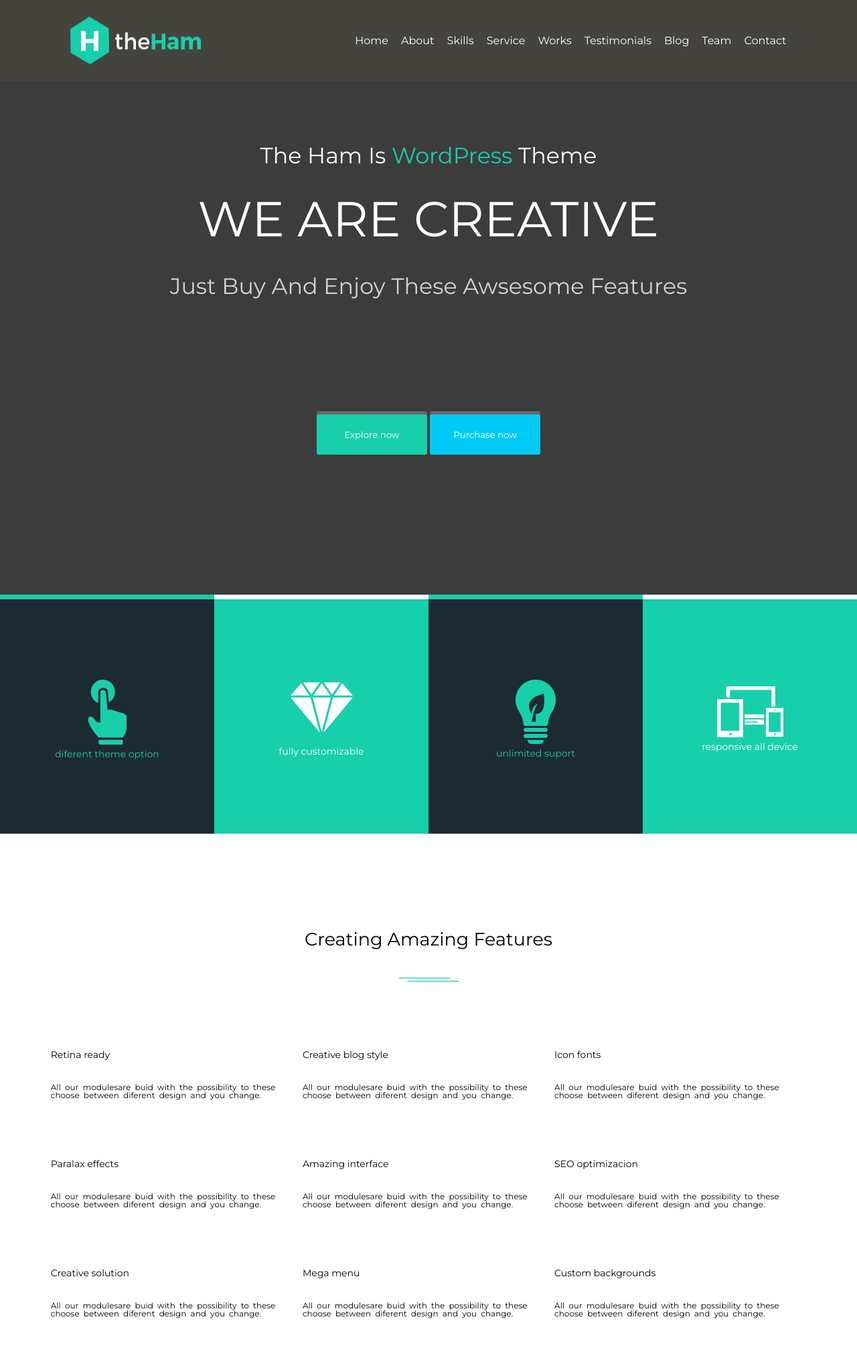
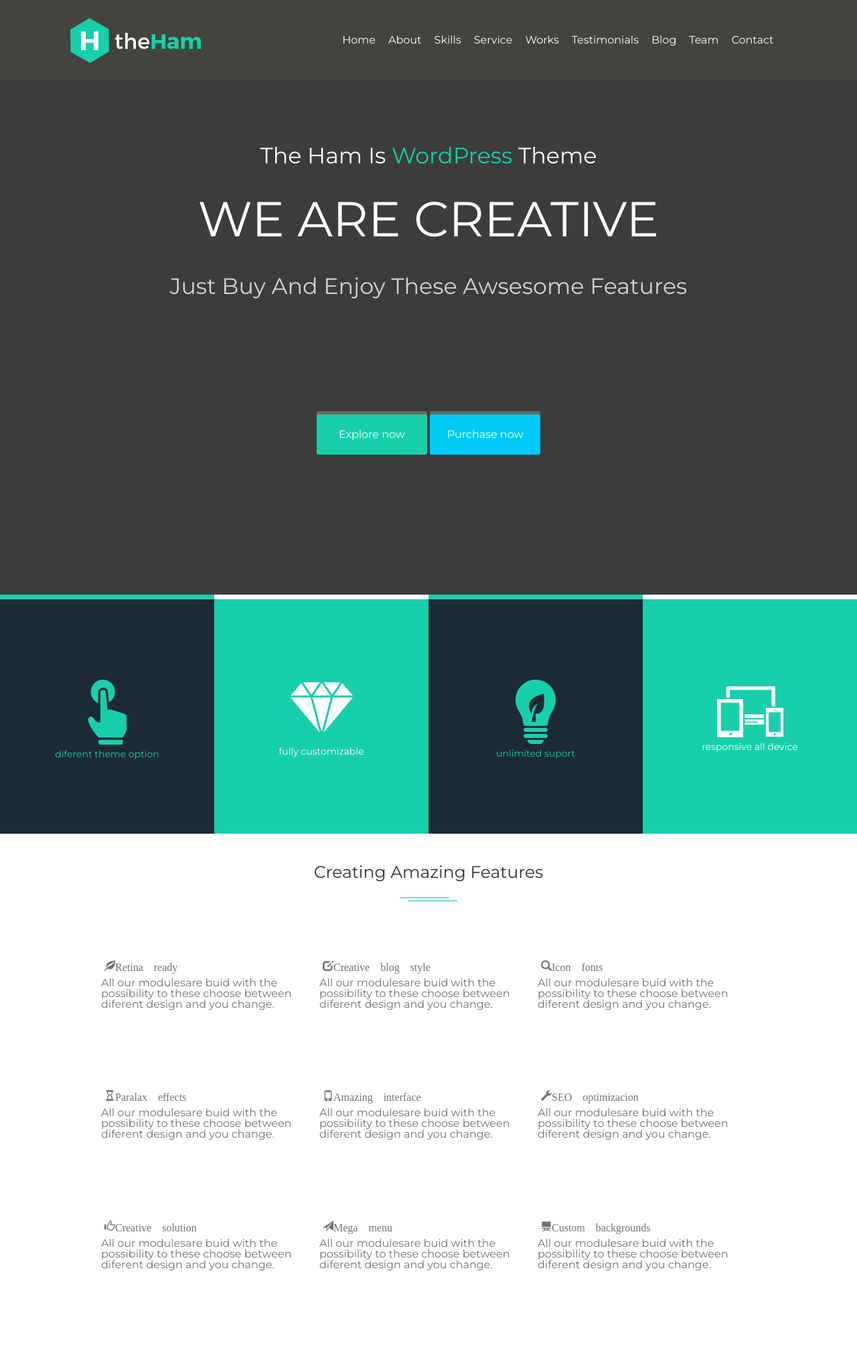
Before and after one commit to pavlosuperhero/web-studio, a plain HTML site: page index.html in a window 1280 px wide. Shown: the whole page at 67% size. Drawn offline with nearby package versions, Linux system fonts and the light colour scheme.

Commit message:
30% is done

```diff
--- a/css/index.css
+++ b/css/index.css
@@ -1,16 +1,4 @@
-html, body, div, span, applet, object, iframe,
-h1, h2, h3, h4, h5, h6, p, blockquote, pre,
-a, abbr, acronym, address, big, cite, code,
-del, dfn, em, img, ins, kbd, q, s, samp,
-small, strike, strong, sub, sup, tt, var,
-b, u, i, center,
-dl, dt, dd, ol, ul, li,
-fieldset, form, label, legend,
-table, caption, tbody, tfoot, thead, tr, th, td,
-article, aside, canvas, details, embed,
-figure, figcaption, footer, header, hgroup,
-menu, nav, output, ruby, section, summary,
-time, mark, audio, video {
+html, body, div, span, applet, object, iframe, h1, h2, h3, h4, h5, h6, p, blockquote, pre, a, abbr, acronym, address, big, cite, code, del, dfn, em, img, ins, kbd, q, s, samp, small, strike, strong, sub, sup, tt, var, b, u, i, center, dl, dt, dd, ol, ul, li, fieldset, form, label, legend, table, caption, tbody, tfoot, thead, tr, th, td, article, aside, canvas, details, embed, figure, figcaption, footer, header, hgroup, menu, nav, output, ruby, section, summary, time, mark, audio, video {
     margin: 0;
     padding: 0;
     border: 0;
@@ -18,83 +6,151 @@
     font: inherit;
     vertical-align: baseline;
 }
+
 /* HTML5 display-role reset for older browsers */
-article, aside, details, figcaption, figure,
-footer, header, hgroup, menu, nav, section {
+article, aside, details, figcaption, figure, footer, header, hgroup, menu, nav, section {
     display: block;
 }
+
 body {
     line-height: 1;
 }
+
 ol, ul {
     list-style: none;
 }
+
 blockquote, q {
     quotes: none;
 }
-blockquote:before, blockquote:after,
-q:before, q:after {
+
+blockquote:before, blockquote:after, q:before, q:after {
     content: '';
     content: none;
 }
+
 table {
     border-collapse: collapse;
     border-spacing: 0;
 }
-html{
+
+html {
     margin: auto;
     max-width: 1920px;
 }
-/* Media screen*/
-	@media screen and (max-width: 655px) {
+
+/* nav block */
+.navigatio {
+    background-color: #44433e;
+	width: 100%;
+    top: 0;
+    position: fixed;
+}
+.logo img {
+    padding-top: 25px;
+    padding-bottom: 25px;
+}
+
+.menu a {
+    color: #fff;
+    text-decoration: none;
+    font-family: Montserrat, sans-serif;
+    text-transform: capitalize;
+}
+
+/* Media screens*/
+@media screen and (min-width: 866px) {
+    .navigatio{
+    	max-width: 1920px;
+    	z-index: 1;
+    }
+    .main_menu {
+        display: flex;
+        justify-content: space-around;
+        align-items: center;
+        height: 120px;
+    }
+
+    nav ul {
+        display: flex;
+    }
+
+    nav ul li {
+        flex: 1 1 0;
+        padding-right: 19px;
+    }
+
+    nav ul li a:hover {
+        box-shadow: 0 4px #18cfab;
+        color: #fff;
+        text-decoration: none;
+        font-family: Montserrat, sans-serif;
+        text-transform: capitalize;
+        transition: 0.3s;
+    }
+}
+
+@media only screen and (max-width: 865px) {
     body {
         overflow-x: hidden;
     }
 
+    .navigatio {
+        position: fixed;
+        font-family: Montserrat, sans-serif;
+        text-decoration: none;
     }
 
-/* nav block */
-.burger{
-	display: none;
+    .main_menu {
+        display: flex;
+        justify-content: space-around;
+        align-items: center;
     }
-.navigatio {
-     background-color: #44433e;
-     display: flex;
-     flex-flow:row wrap;
-     justify-content:space-around;
-     min-height: 121px;
-     position: fixed;
-     max-width: 1920px;
+
+    .logo {
+        padding-top: 25px;
+        padding-bottom: 25px;
+    }
+
+    .hamburger {
+        cursor: pointer;
+        padding: 15px;
+        display: block;
+    }
+
+    .line {
+        border-bottom: 4px solid #bbb;
+        width: 35px;
+        margin-bottom: 6px;
+    }
+
+    .line:last-child {
+        margin-bottom: 0;
+    }
+
+    nav li {
         width: 100%;
     }
-.logo{
-	padding-top:25px;
-	padding-bottom: 25px;
-}
-nav{
-    display: flex;
-    align-items:center;
-}
-nav ul
-{
-    display: flex;
+
+    nav ul li {
+        display: block;
+        padding-top: 5px;
+        font-size: 15px;
     }
 
-nav ul li{
-    margin-left: 19px;
-}
-nav ul li:hover{
-	box-shadow: 0 4px #18cfab;
+    .menu {
+        height: 0;
+        overflow: hidden;
+        transition: height 0.3s;
     }
 
-nav ul a{
-    text-decoration: none;
-    font-family: 'Montserrat', sans-serif;
-    color: #fff;
+    .open {
+        height: 200px;
     }
+}
+
 /* first_block */
-
-.first_block{
+.first_block {
     background-color: #3c3c3c;
     display: flex;
     height: 895px;
@@ -103,26 +159,30 @@
     align-items: center;
     text-align: center;
 }
-.first_block p{
-	font-size:  25pt;
+
+.first_block p {
+    font-size: 25pt;
     text-transform: capitalize;
     color: #ffffff;
     padding-bottom: 25px;
 }
-.first_block h1{
+
+.first_block h1 {
     font-size: 55pt;
     text-transform: uppercase;
     color: #ffffff
+}
 
-}
-.first_block span{
+.first_block span {
     color: #18cfab;
 }
-.first_block #second_p{
+
+.first_block #second_p {
     color: #d4d4d4;
     padding-top: 31px;
 }
-#first_block_btn{
+
+#first_block_btn {
     height: 60px;
     width: 165px;
     border-radius: 3px;
@@ -130,109 +190,117 @@
     box-shadow: 0 -5px #666;
     font-family: Montserrat, bold;
     color: #fff;
-	border:0;
+    border: 0;
     cursor: pointer;
 }
-#first_block_btn:hover{
+
+#first_block_btn:hover {
     background-color: #1c2a33;
 }
-#first_block_btn:active{
+
+#first_block_btn:active {
     transform: translateY(-4px);
     box-shadow: 0 2px 0 #006599;
 }
-.first_block button:first-of-type{
+
+.first_block button:first-of-type {
     background-color: #18cfab;
 }
-.first_block button:last-of-type{
+
+.first_block button:last-of-type {
     background-color: #00cbf6;
 }
-.midlle_blocks{
+
+.creating_amazing {
+    display: flex;
+    flex-wrap: wrap;
+}
+
+.midlle_blocks {
     height: 350px;
     display: flex;
 }
 
-.mdblock{
+.mdblock {
     width: 25%;
     height: 100%;
     background-color: #1c2a33;
     font-size: 14px;
     text-align: center;
     display: flex;
-	align-items:center;
-	justify-content:center;
-	flex-wrap:wrap;
-	flex-direction:column;
+    align-items: center;
+    justify-content: center;
+    flex-wrap: wrap;
+    flex-direction: column;
 }
-.midlle_blocks p{
-	color:#fff;
+
+.midlle_blocks p {
+    color: #fff;
     font-family: Montserrat, bold;
+}
 
-}
-.midlle_blocks img{
+.midlle_blocks img {
     float: left;
     margin: 7px 7px 7px 7px;
 }
-.midlle_blocks #first_midblock, .midlle_blocks  #third_midblock{
+
+.midlle_blocks #first_midblock, .midlle_blocks #third_midblock {
     box-shadow: 0 -7px #18cfab;
 }
-.midlle_blocks #first_midblock p, .midlle_blocks #third_midblock p{
+
+.midlle_blocks #first_midblock p, .midlle_blocks #third_midblock p {
     color: #18cfab;
 }
-.midlle_blocks #second_midblock, .midlle_blocks  #forth_midblock{
+
+.midlle_blocks #second_midblock, .midlle_blocks #forth_midblock {
     box-shadow: 0 -7px #ffffff;
     background-color: #18cfab;
 }
+
 /* amazing_features*/
+.we_do_heading{
+	display: flex;
+	justify-content:center;
+	align-items:center;
+	flex-direction:column;
+	background-color: #fff;
+}
+.we_do_heading p{
+	text-transform: capitalize;
+	font-family: Montserrat, sans-serif;
+	font-size: 25px;
+	padding-top: 45px;
+	padding-bottom: 25px;
+}
+.we_do_heading img{
+	height: 6px;
+	width: 86px;
 
-.creating_amazing{
-	height: 830px;
-	background-color: #fff;
-	font-family: Montserrat, sans-serif;
+}
+.we_do{
+	height: 675px;
+	width: 100%;
 	display: flex;
-	flex-wrap:wrap;
-	flex-direction:column;
 	justify-content:center;
 	align-items:center;
 }
-.creating_amazing img{
-	width: 89px;
-	height: 6px;
-	padding-top:44px;
-	padding-bottom: 75px;
-}
-#in_the_middle_blocks{
+.we_do #we_do_conteiner_of_conteiners {
 width: 1140px;
-	height: 490px;
+height: 583px;
 	display: flex;
 	flex-wrap:wrap;
-	flex-direction:row;
 	justify-content:center;
 	align-items:center;
 }
-.heading{
-	text-transform: capitalize;
-	padding-top: 100px;
-	font-size: 27px;
-}
-#nav_block{
-	width: 33%;
+.we_do #content_conteiner{
+	font-family: Montserrat, sans-serif;
+	width: 326px;
 	height: 110px;
-	font-size: 12px;
-	display: flex;
-	flex-wrap:wrap;
+	color: #717171;
 
 }
-#nav_block p:first-of-type{
-	font-family: Montserrat, sans-serif;
-	font-size: 14px;
+#advertisement{
+	padding-left: 5px;
+	padding-bottom: 10px;
+	z-index: 0;
 }
-#nav_block p:first-of-type:hover{
-	background-color: #fff;
-	color: #00cbf6;
-	cursor: pointer;
-}
-#nav_block p:last-of-type
-{
-	word-spacing: 3px;
-	font-family: Montserrat, sans-serif;
-}
--- a/index.html
+++ b/index.html
@@ -3,47 +3,73 @@
     <head>
         <meta charset="UTF-8">
         <meta name="viewport" content="width=device-width, initial-scale=1.0">
+        <!-- Latest compiled and minified CSS -->
+        <link rel="stylesheet" href="https://maxcdn.bootstrapcdn.com/bootstrap/3.3.7/css/bootstrap.min.css" integrity="sha384-BVYiiSIFeK1dGmJRAkycuHAHRg32OmUcww7on3RYdg4Va+PmSTsz/K68vbdEjh4u" crossorigin="anonymous">
         <link rel="stylesheet" type="text/css" href="../css/index.css">
         <link href="https://fonts.googleapis.com/css?family=Montserrat" rel="stylesheet">
+        <link rel="shortcut icon" href="/images/favicon.png">
         <title>Web_studio</title>
-	<script  src="https://code.jquery.com/jquery-3.1.1.min.js"
-	 integrity="sha256-hVVnYaiADRTO2PzUGmuLJr8BLUSjGIZsDYGmIJLv2b8="
-	 crossorigin="anonymous"></script>
     </head>
     <body>
         <header>
             <div class="navigatio">
-		<img src="css/img/H.png" class="logo">
+                <div class="main_menu">
+                    <img class="logo" src="css/img/H.png">
+                    <div>
+                        <div href="#" class="hamburger">
+                            <div class="line"></div>
+                            <div class="line"></div>
+                            <div class="line"></div>
+                        </div>
                         <nav class="menu">
                             <ul>
-		        <li class="nav-item"><a href="#">Home</a></li>
-		        <li class="nav-item"><a href="#">About</a></li>
-		        <li class="nav-item"><a href="#">Skills</a></li>
-		        <li class="nav-item"><a href="#">Service</a></li>
-		        <li class="nav-item"><a href="#">Works</a></li>
-		        <li class="nav-item"><a href="#">Testimonials</a></li>
-		        <li class="nav-item"><a href="#">Blog</a></li>
-		        <li class="nav-item"><a href="#">Team</a></li>
-		        <li class="nav-item"><a href="#">Contact</a></li>
+                                <li class="nav-item">
+                                    <a href="#">Home</a>
+                                </li>
+                                <li class="nav-item">
+                                    <a href="#">About</a>
+                                </li>
+                                <li class="nav-item">
+                                    <a href="#">Skills</a>
+                                </li>
+                                <li class="nav-item">
+                                    <a href="#">Service</a>
+                                </li>
+                                <li class="nav-item">
+                                    <a href="#">Works</a>
+                                </li>
+                                <li class="nav-item">
+                                    <a href="#">Testimonials</a>
+                                </li>
+                                <li class="nav-item">
+                                    <a href="#">Blog</a>
+                                </li>
+                                <li class="nav-item">
+                                    <a href="#">Team</a>
+                                </li>
+                                <li class="nav-item">
+                                    <a href="#">Contact</a>
+                                </li>
                             </ul>
-		   <!-- <form class="search-form">
-		    	<button>Search</button>
-		    	<input type="text" name="text"/>
-		    </form> -->
-
-		    <a class="burger" href="#">&#9776;</a>
                         </nav>
                     </div>
+                </div>
+            </div>
+        </header>
         <div class="first_block">
             <div class="content">
-	    <p>the ham is <span>WordPress</span> theme</p><br>
-	    <h1>We are creative</h1><br>
+                <p>
+                    the ham is <span>WordPress</span>
+                    theme
+                </p>
+                <br>
+                <h1>We are creative</h1>
+                <br>
                 <p id="second_p">just buy and enjoy these awsesome features</p>
                 <button id="first_block_btn">Explore now</button>
                 <button id="first_block_btn">Purchase now</button>
             </div>
         </div>
-</header>
         <div class="midlle_blocks">
             <div class="mdblock" id="first_midblock">
                 <img src="css/img/hand.png"></img>
@@ -51,7 +77,9 @@
             </div>
             <div class="mdblock" id="second_midblock">
                 <img src="css/img/diamond.png"></img>
-		<p><br>fully customizable</p>
+                <p>
+                    <br>fully customizable
+                </p>
             </div>
             <div class="mdblock" id="third_midblock">
                 <img src="css/img/lamp.png"></img>
@@ -62,21 +90,52 @@
                 <p>responsive all device</p>
             </div>
         </div>
-    <div class="creating_amazing">
-		<p class="heading">creating amazing features</p>
+        <div class="we_do_heading">
+            	<p>creating amazing features</p>
            		<img src="css/img/shapes.png"></img>
-		<div id="in_the_middle_blocks">
-			<div id="nav_block"><p>Retina ready</p><p>All our modulesare buid with the possibility to these choose between diferent design and you change.</p></div>
-			<div id="nav_block"><p>Creative blog style</p><p>All our modulesare buid with the possibility to these choose between diferent design and you change.</p></div>
-			<div id="nav_block"><p>Icon fonts</p><p>All our modulesare buid with the possibility to these choose between diferent design and you change.</p></div>
-			<div id="nav_block"><p>Paralax effects</p><p>All our modulesare buid with the possibility to these choose between diferent design and you change.</p></div>
-			<div id="nav_block"><p>Amazing interface</p><p>All our modulesare buid with the possibility to these choose between diferent design and you change.</p></div>
-			<div id="nav_block"><p>SEO optimizacion</p><p>All our modulesare buid with the possibility to these choose between diferent design and you change.</p></div>
-			<div id="nav_block"><p>Creative solution</p><p>All our modulesare buid with the possibility to these choose between diferent design and you change.</p></div>
-			<div id="nav_block"><p>Mega menu</p><p>All our modulesare buid with the possibility to these choose between diferent design and you change.</p></div>
-			<div id="nav_block"><p>Custom backgrounds</p><p>All our modulesare buid with the possibility to these choose between diferent design and you change.</p></div>
+        </div>
+        <div class="we_do">
+        	<div id="we_do_conteiner_of_conteiners">
+                <div id="content_conteiner">
+                	<p class="glyphicon glyphicon-leaf" id="advertisement" aria-hidden="true">Retina ready</p>
+                    <p>All our modulesare buid with the possibility to these choose between diferent design and you change.</p>
+                </div>
+                <div id="content_conteiner">
+                	<p class="glyphicon glyphicon-edit" id="advertisement" aria-hidden="true">Creative blog style</p>
+                    <p>All our modulesare buid with the possibility to these choose between diferent design and you change.</p>
+                </div>
+                <div id="content_conteiner">
+                    <p class="glyphicon glyphicon-search" id="advertisement" aria-hidden="true">Icon fonts</p>
+                    <p>All our modulesare buid with the possibility to these choose between diferent design and you change.</p>
+                </div>
+                <div id="content_conteiner">
+                    <p class="glyphicon glyphicon-hourglass" id="advertisement" aria-hidden="true">Paralax effects</p>
+                    <p>All our modulesare buid with the possibility to these choose between diferent design and you change.</p>
+                </div>
+                <div id="content_conteiner">
+                    <p class="glyphicon glyphicon-phone" id="advertisement" aria-hidden="true">Amazing interface</p>
+                    <p>All our modulesare buid with the possibility to these choose between diferent design and you change.</p>
+                </div>
+                <div id="content_conteiner">
+                     <p class="glyphicon glyphicon-wrench" id="advertisement" aria-hidden="true">SEO optimizacion</p>
+                    <p>All our modulesare buid with the possibility to these choose between diferent design and you change.</p>
+                </div>
+                <div id="content_conteiner">
+                    <p class="glyphicon glyphicon-thumbs-up" id="advertisement" aria-hidden="true">Creative solution</p>
+                    <p>All our modulesare buid with the possibility to these choose between diferent design and you change.</p>
+                </div>
+                <div id="content_conteiner">
+                    <p class="glyphicon glyphicon-send" id="advertisement" aria-hidden="true">Mega menu</p>
+                    <p>All our modulesare buid with the possibility to these choose between diferent design and you change.</p>
+                </div>
+                <div id="content_conteiner">
+                    <p class="glyphicon glyphicon-blackboard" id="advertisement" aria-hidden="true">Custom backgrounds</p>
+                    <p>All our modulesare buid with the possibility to these choose between diferent design and you change.</p>
                 </div>
                 </div>
+            </div>
+        <script src="https://code.jquery.com/jquery-3.1.1.min.js" integrity="sha256-hVVnYaiADRTO2PzUGmuLJr8BLUSjGIZsDYGmIJLv2b8=" crossorigin="anonymous"></script>
+        <script src="https://maxcdn.bootstrapcdn.com/bootstrap/3.3.7/js/bootstrap.min.js" integrity="sha384-Tc5IQib027qvyjSMfHjOMaLkfuWVxZxUPnCJA7l2mCWNIpG9mGCD8wGNIcPD7Txa" crossorigin="anonymous"></script>
         <script type="text/javascript" src="js/index.js"></script>
     </body>
 </html>
```
Also changed, not shown: js/index.js (+23 -6 lines), css/img/favicon.png (added). Lines whose indentation alone changed are shown as unchanged.
